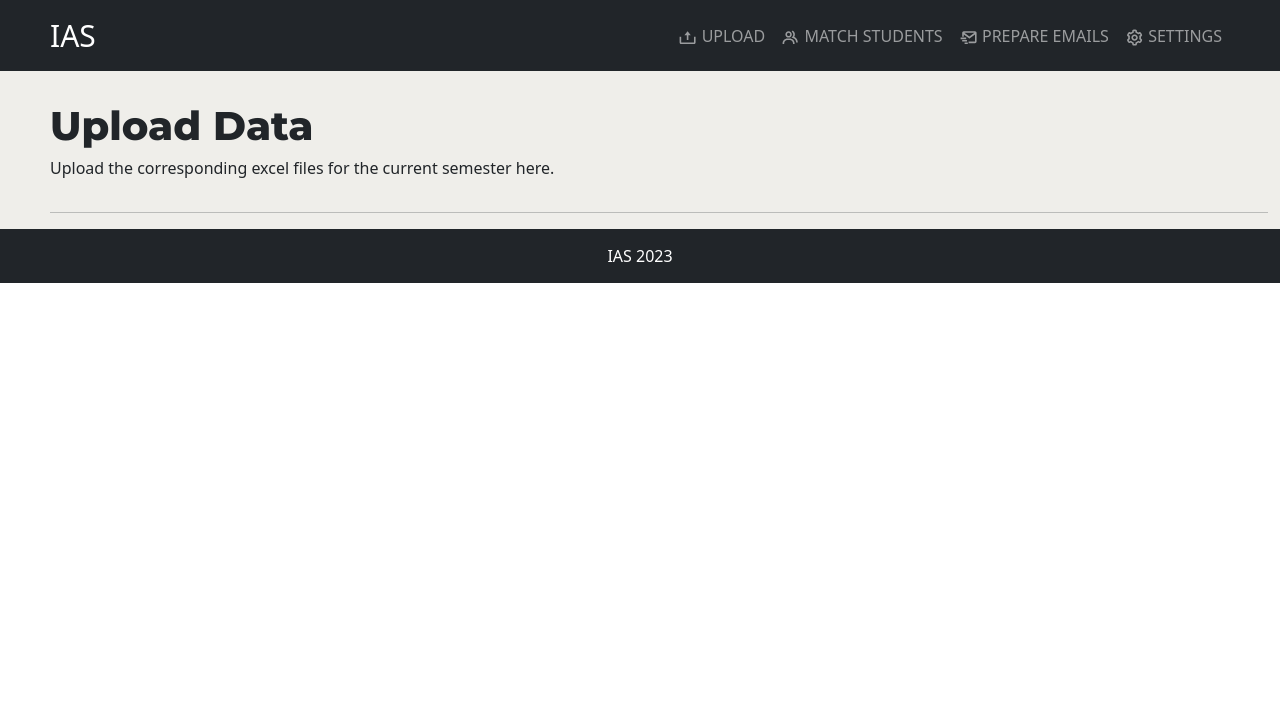
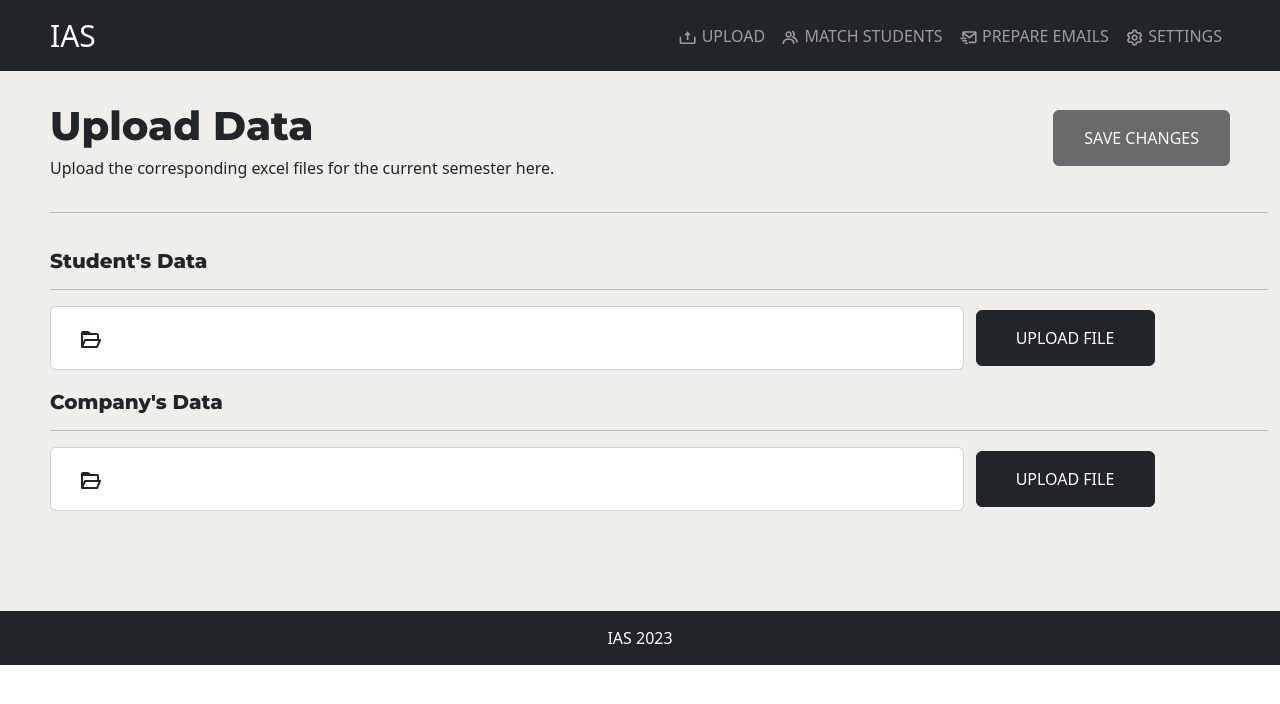
Before and after one commit to devops-assignment1-team1/ias-svc-test, a React (Create React App) app in the folder website/: page /Upload_Data in a window 1280 px wide. Shown: the top 704 px of the page. Built offline with nearby package versions, Linux system fonts and the light colour scheme.

Commit message:
Implement UI for upload data and attempt storing files

```diff
--- a/website/package.json
+++ b/website/package.json
@@ -10,6 +10,7 @@
     "react": "^18.2.0",
     "react-bootstrap": "^2.7.0",
     "react-dom": "^18.2.0",
+    "react-dropzone": "^14.2.3",
     "react-hot-toast": "^2.4.0",
     "react-icons": "^4.7.1",
     "react-multi-date-picker": "^3.3.4",
--- a/website/src/pages/UploadData.js
+++ b/website/src/pages/UploadData.js
@@ -1,21 +1,192 @@
-import React from 'react'
+import React, { useState, useEffect } from 'react';
+import PORT from "../conn";
 
 // Import components
-import { Title } from '../components/Title/Title'
+import toast from 'react-hot-toast';
+import { Title } from '../components/Title/Title';
+import Button from 'react-bootstrap/Button';
+import Card from 'react-bootstrap/Card';
+import Modal from 'react-bootstrap/Modal';
+import { BiFolderOpen } from "react-icons/bi";
 
-function uploadData() {
+// Import style
+import "../components/Settings/Settings.css"
+
+function UploadData() {
+  // States
+  const [showStudentFile, setShowStudentFile] = useState(false); // input modal show
+  const [showCompanyFile, setShowCompanyFile] = useState(false); // input modal show
+  const [isDisabled, setDisabled] = useState(true); // save changes
+
+  // Init form data to store files
+  const [formData, setFormData] = useState(new FormData())
+
+  // Init states for files
+  const [studentFile, setStudentFile] = useState({
+    file: null,
+    name: '',
+    size: '',
+    type: '',
+  });
+
+  const [companyFile, setCompanyFile] = useState({
+    file: null,
+    name: '',
+    size: '',
+    type: '',
+  });
+
+  const handleFileChange = (event) => {
+    setFormData(formData.append('file', event.target.files[0]))
+    console.log(formData.getAll('file'))
+  }
+
+  // Student file show/hide handler +
+  // Student file text update
+  const handleStudentClick = () => setShowStudentFile(true);
+  const handleCloseStudentFile = () => {
+    setShowStudentFile(false);
+  };
+
+  // Company file show/hide handler +
+  // Company file text update
+  const handleCompanyClick = () => setShowCompanyFile(true);
+  const handleCloseCompanyFile = () => {
+    setShowCompanyFile(false);
+  };
+
+  const handleConfirmStudentFile = () => {
+    handleFileChange()
+  }
+
+  const handleConfirmCompanyFile = () => {
+    handleFileChange()
+  }
+
+  // Toast, reset states, upsert data
+  function handleSave() {
+    setStudentFile(null);
+    setCompanyFile(null);
+
+    var myHeaders = new Headers();
+    myHeaders.append("Content-Type", "application/json");
+
+    var requestOptions = {
+      method: 'POST',
+      headers: myHeaders,
+      body: formData,
+      redirect: 'follow'
+    };
+
+    fetch(PORT + "/api/v1/settings", requestOptions)
+      .then(response => response.text())
+      .then(result => toast.success("Successfully Updated Settings"))
+      .catch(error => toast.error("Failed Updating Settings"));
+  }
+
+  // Disabled state
+  useEffect(() => {
+    const handleDisabledSave = () => {
+      if (formData.getAll('file').length === 0) {
+        setDisabled(true);
+      } else {
+        setDisabled(false);
+      }
+    }
+    handleDisabledSave();
+  }, [studentFile.file, companyFile.file]);
+
   return (
-    <div style={{paddingTop:"80px",paddingLeft:"50px",textAlign:"initial"}} className="container-fluid m-0">
+    <div style={{ paddingTop: "80px", paddingLeft: "50px", textAlign: "initial" }} className="container-fluid m-0">
       <div className="row">
         {/* Title */}
         <div className="col">
           <Title>Upload Data</Title>
           <p>Upload the corresponding excel files for the current semester here.</p>
         </div>
+
+        {/* Save Changes */}
+        <div className="col justify-content-center align-self-center" style={{ textAlign: "end", paddingRight: "50px" }}>
+          <Button id="save-btn" variant="dark" style={{ padding: "15px 30px" }} disabled={isDisabled} onClick={handleSave}>SAVE CHANGES</Button>
+        </div>
       </div>
       <hr />
+
+      {/* Student's Data */}
+      <h2 id="student-file-header" style={{ paddingTop: "20px", fontFamily: "var(--secondary-font)", fontSize: "20px" }}>Student's Data</h2>
+      <hr />
+      <div className="container-fluid m-0" >
+        <div className="row">
+          {/* Text */}
+          <Card body className="col-9" style={{ fontSize: "20px" }}>
+            <BiFolderOpen /> {studentFile.file}
+          </Card>
+
+          {/* Button to Upload */}
+          <div className="col-2 justify-content-center align-self-center">
+            <Button variant="dark" style={{ padding: "15px", width: "-webkit-fill-available" }} onClick={handleStudentClick}>UPLOAD FILE</Button>
+          </div>
+        </div>
+      </div>
+
+      {/* Company's Data */}
+      <h2 id="company-file-header" style={{ paddingTop: "20px", fontFamily: "var(--secondary-font)", fontSize: "20px" }}>Company's Data</h2>
+      <hr />
+      <div className="container-fluid m-0" style={{paddingBottom:"100px"}}>
+        <div className="row">
+          {/* Text */}
+          <Card body className="col-9" style={{ fontSize: "20px" }}>
+            <BiFolderOpen /> {companyFile.file}
+          </Card>
+
+          {/* Button to Upload */}
+          <div className="col-2 justify-content-center align-self-center">
+            <Button variant="dark" style={{ padding: "15px", width: "-webkit-fill-available" }} onClick={handleCompanyClick}>UPLOAD FILE</Button>
+          </div>
+        </div>
+      </div>
+
+      {/* Student directory modal */}
+      <Modal show={showStudentFile} onHide={handleCloseStudentFile}>
+        {/* Header with close button */}
+        <Modal.Header closeButton>
+          <Modal.Title>Choose file to upload</Modal.Title>
+        </Modal.Header>
+
+        {/* Body with input */}
+        <Modal.Body>
+          <input type="file" defaultValue={studentFile.file} onChange={handleFileChange}/>
+        </Modal.Body>
+
+        {/* Confirm selection button */}
+        <Modal.Footer>
+          <Button variant="primary" onClick={handleConfirmStudentFile}>
+            CONFIRM
+          </Button>
+        </Modal.Footer>
+      </Modal>
+
+      {/* Company directory modal */}
+      <Modal show={showCompanyFile} onHide={handleCloseCompanyFile}>
+        {/* Header with close button */}
+        <Modal.Header closeButton>
+          <Modal.Title>Choose file to upload</Modal.Title>
+        </Modal.Header>
+
+        {/* Body with input */}
+        <Modal.Body>
+          <input type="file" defaultValue={companyFile.file} onChange={handleFileChange}/>
+        </Modal.Body>
+
+        {/* Confirm selection button */}
+        <Modal.Footer>
+          <Button variant="primary" onClick={handleConfirmCompanyFile}>
+            CONFIRM
+          </Button>
+        </Modal.Footer>
+      </Modal>
     </div>
   )
 }
 
-export default uploadData
+export default UploadData
```
Also changed, not shown: 1 other file (tests, documents, lock files or other folders). Lines whose indentation alone changed are shown as unchanged.
